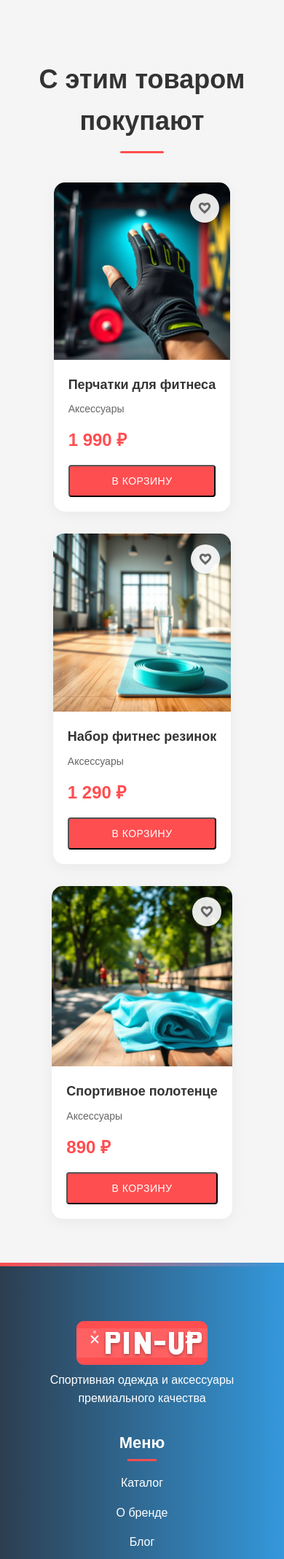
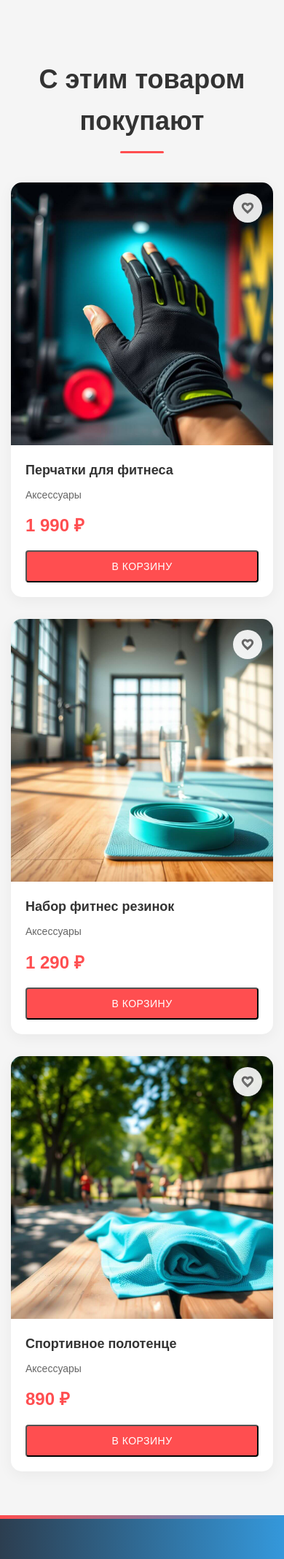
Before and after one commit to Excalibur0888/PinUp-Eyewear, a PHP site: the page made by product.html in a window 390 px wide. Shown: the part 2608-4744 px from the top of the page at 73% size. Run offline with PHP 8.4, Linux system fonts and the light colour scheme.

Commit message:
Enhance product card styles for better responsiveness and layout. Added full-width styling for product cards and images, ensuring proper aspect ratio and cover fit. Removed unnecessary width constraint on social links.

```diff
--- a/css/style.css
+++ b/css/style.css
@@ -1211,6 +1211,23 @@ h2::after {
 
     .catalog__grid {
         grid-template-columns: 1fr;
+    }
+
+    .product-card {
+        width: 100%;
+        max-width: none;
+        margin: 0;
+    }
+
+    .product-card__image {
+        aspect-ratio: 1;
+        width: 100%;
+    }
+
+    .product-card__image img {
+        width: 100%;
+        height: 100%;
+        object-fit: cover;
     }
 }
 
@@ -3778,7 +3795,6 @@ svg {
     }
 
     .about-join__social .social__link {
-        width: 100%;
         max-width: 300px;
         justify-content: center;
     }
```
